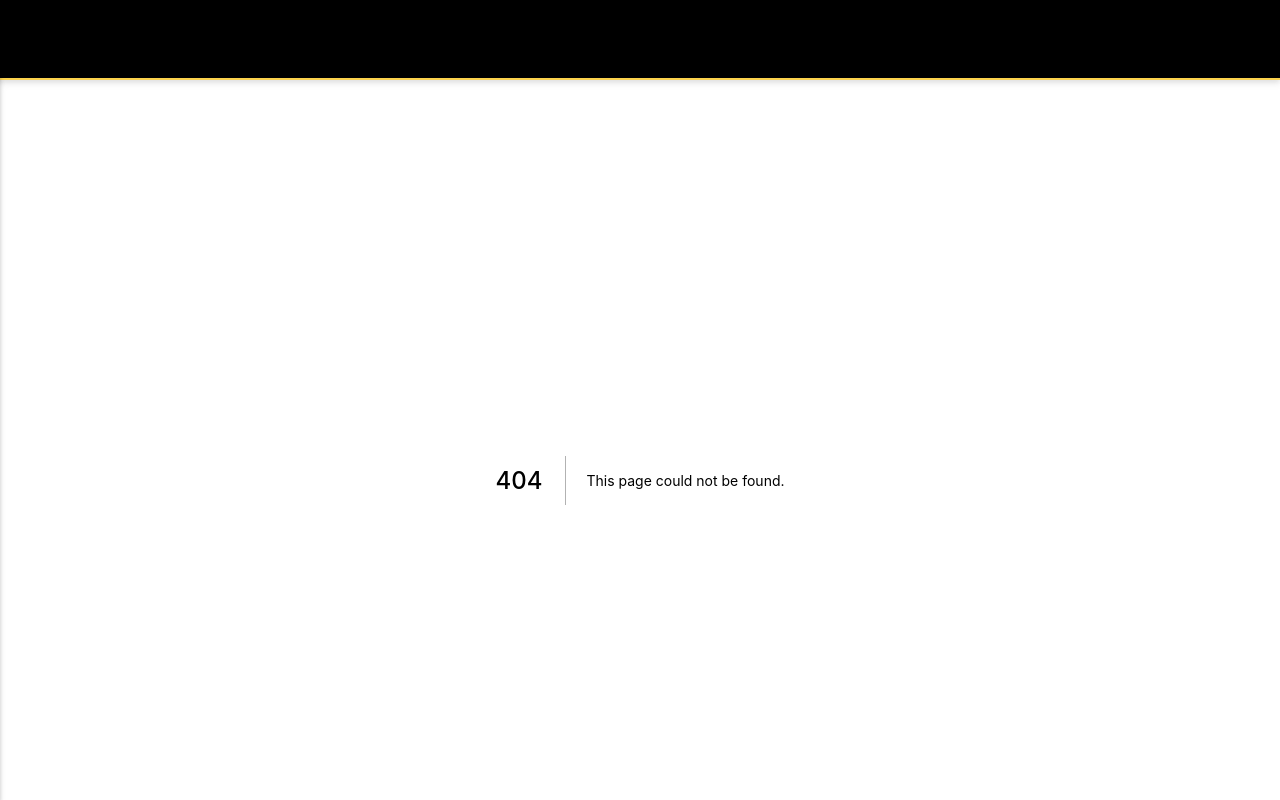
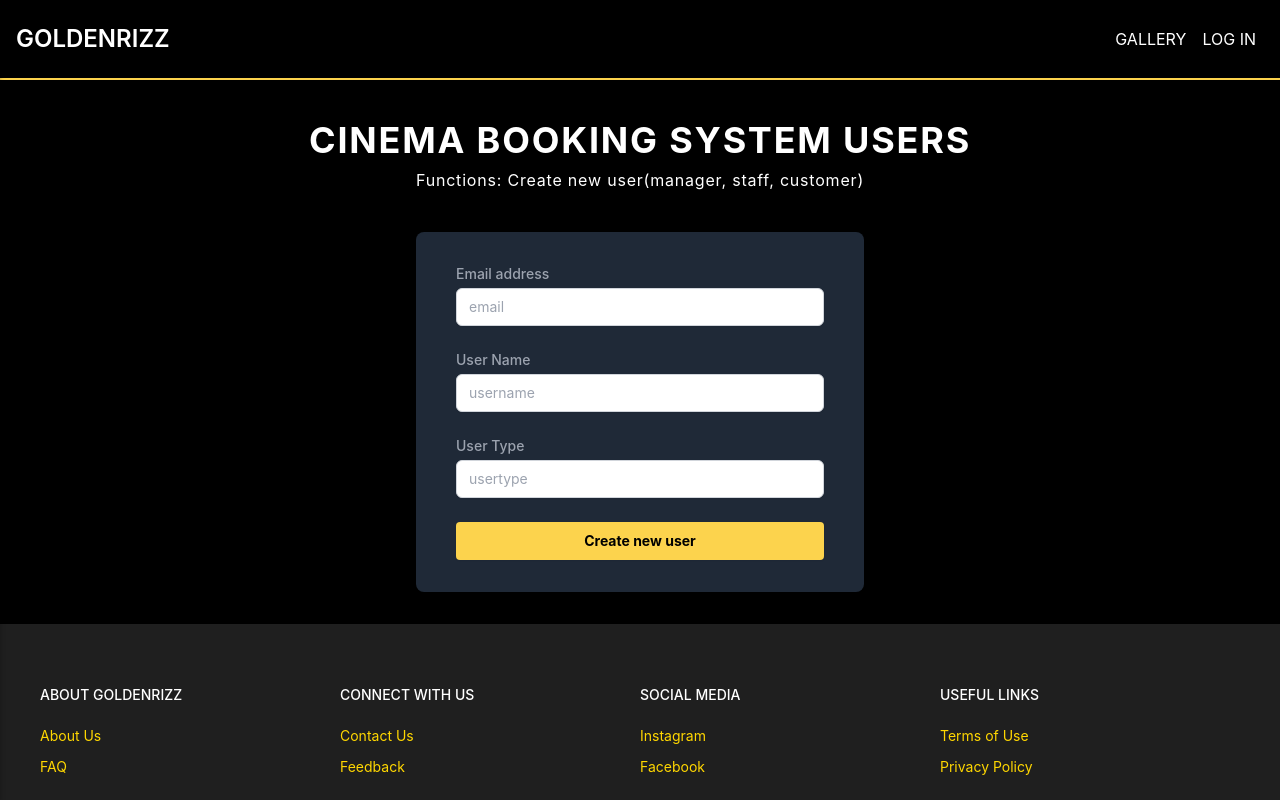
Before and after one commit to EternalDoritos/cinema-booking-system, a Next.js app in the folder frontend/: page /sysAdmnComponents/users/CreateUser in a window 1280 px wide. Before the commit this address had no page. Shown: the top 800 px of the page. Built offline with nearby package versions, Linux system fonts and the light colour scheme.

Commit message:
added create user component and slug to hold signups

```diff
--- a/frontend/pages/SystemAdminScreen.js
+++ b/frontend/pages/SystemAdminScreen.js
@@ -35,7 +35,7 @@ const SystemAdminScreen = ({ users }) => {
         </ul>
         <ul className="m-5 text-center">
           <li>
-            <Link legacyBehavior href="/sysAdmnComponents/users/ViewUsers">
+            <Link legacyBehavior href="/sysAdmnComponents/users/CreateUser">
               <a className="text-center font-bold text-2xl p-2 rounded">
                 Create New Users
               </a>
--- /dev/null
+++ b/frontend/pages/signup/[slug].js
@@ -0,0 +1,6 @@
+import React from "react";
+
+const Signup = () => {
+  return <></>;
+};
+export default Signup;
--- /dev/null
+++ b/frontend/pages/sysAdmnComponents/users/CreateUser.js
@@ -0,0 +1,127 @@
+import React, { useState, useMemo, useEffect } from "react";
+import Head from "next/head";
+const CreateUser = () => {
+  const [username, setUsername] = useState("");
+  const [usertype, setUsertype] = useState("");
+  const [email, setEmail] = useState("");
+  const [customertype, setCustomertype] = useState("");
+  const handleUsernameChange = (e) => {
+    setUsername(e.target.value);
+  };
+  const handleEmailChange = (e) => {
+    setEmail(e.target.value);
+  };
+  const handleUserTypeChange = (e) => {
+    setUsertype(e.target.value);
+  };
+  const handleCustomerTypeChange = (e) => {
+    setCustomertype(e.target.value);
+  };
+  return (
+    <>
+      <Head>
+        <title>Create Users</title>
+      </Head>
+      <h1 class="text-white text-center text-4xl pt-10 font-bold uppercase tracking-wider">
+        Cinema Booking System Users
+      </h1>
+      <p class="text-white text-center text-base pt-2 pb-10  tracking-wider">
+        Functions: Create new user(manager, staff, customer)
+      </p>
+      <div>
+        <div className="mb-8 sm:mx-auto sm:w-full sm:max-w-md">
+          <div className="bg-gray-800 py-8 px-4 shadow sm:rounded-lg sm:px-10">
+            <form className="space-y-6" action="#" method="PUT">
+              <div>
+                <label
+                  htmlFor="email"
+                  className="block text-sm font-medium text-gray-400"
+                >
+                  Email address
+                </label>
+                <div className="mt-1">
+                  <input
+                    id="email"
+                    name="email"
+                    type="email"
+                    onChange={handleEmailChange}
+                    placeholder="email"
+                    autoComplete="email"
+                    className="appearance-none block w-full px-3 py-2 border border-gray-300 rounded-md shadow-sm placeholder-gray-400 focus:outline-none focus:ring-indigo-500 focus:border-indigo-500 sm:text-sm text-black"
+                  />
+                </div>
+              </div>
+              <div>
+                <label
+                  htmlFor="username"
+                  className="block text-sm font-medium text-gray-400"
+                >
+                  User Name
+                </label>
+                <div className="mt-1">
+                  <input
+                    id="username"
+                    name="username"
+                    type="text"
+                    onChange={handleUsernameChange}
+                    placeholder="username"
+                    className="appearance-none block w-full px-3 py-2 border border-gray-300 rounded-md shadow-sm placeholder-gray-400 focus:outline-none focus:ring-indigo-500 focus:border-indigo-500 sm:text-sm text-black"
+                  />
+                </div>
+              </div>
+              <div>
+                <label
+                  htmlFor="usertype"
+                  className="block text-sm font-medium text-gray-400"
+                >
+                  User Type
+                </label>
+                <div className="mt-1">
+                  <input
+                    id="userType"
+                    name="userType"
+                    type="text"
+                    onChange={handleUserTypeChange}
+                    placeholder="usertype"
+                    className="appearance-none block w-full px-3 py-2 border border-gray-300 rounded-md shadow-sm placeholder-gray-400 focus:outline-none focus:ring-indigo-500 focus:border-indigo-500 sm:text-sm text-black"
+                  />
+                </div>
+              </div>
+              {usertype === "customer" ? (
+                <div>
+                  <label
+                    htmlFor="email"
+                    className="block text-sm font-medium text-gray-400"
+                  >
+                    Customer Type
+                  </label>
+                  <div className="mt-1">
+                    <input
+                      id="cutomerType"
+                      name="cutomerType"
+                      type="cutomerType"
+                      onChange={handleCustomerTypeChange}
+                      placeholder="Senior / Regular / Student"
+                      className="appearance-none block w-full px-3 py-2 border border-gray-300 rounded-md shadow-sm placeholder-gray-400 focus:outline-none focus:ring-indigo-500 focus:border-indigo-500 sm:text-sm text-black"
+                    />
+                  </div>
+                </div>
+              ) : null}
+              <div>
+                <button
+                  type="submit"
+                  className="w-full flex justify-center py-2 px-4 border border-transparent  shadow-sm text-sm  bg-amber-300 hover:bg-amber-500 text-black font-bold rounded focus:outline-none focus:ring-2 focus:ring-offset-2 focus:ring-indigo-500"
+                  //   onClick={updateUser}
+                >
+                  Create new user
+                </button>
+              </div>
+            </form>
+          </div>
+        </div>
+      </div>
+    </>
+  );
+};
+
+export default CreateUser;
```
